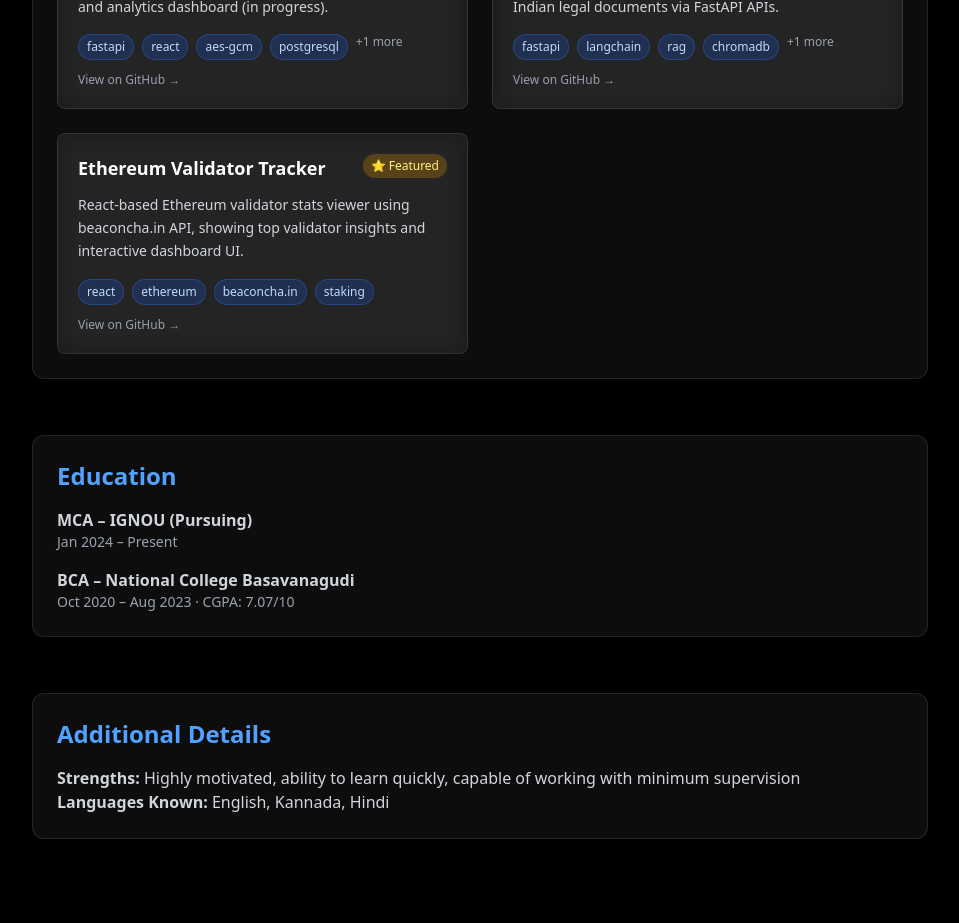
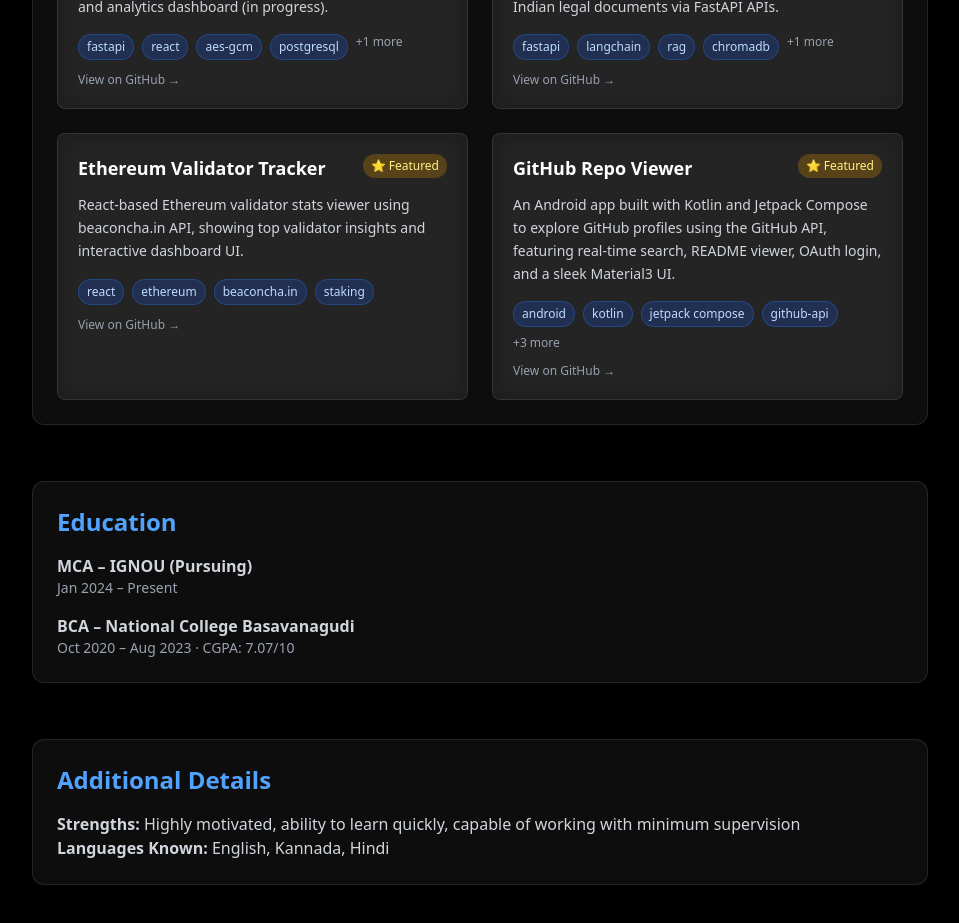
Before and after one commit to Mahendra-MR/portfolio, a Next.js app: page /resume in a window 1280 px wide. Shown: the part 1340-2263 px from the top of the page, without its empty margins (160-1119 px from the left). Built offline with nearby package versions, Linux system fonts and the light colour scheme.

Commit message:
updated project

```diff
--- a/app/resume/page.tsx
+++ b/app/resume/page.tsx
@@ -40,6 +40,13 @@ const fallbackProjects: Project[] = [
         topics: ['react', 'ethereum', 'beaconcha.in', 'staking'],
         description:
             'React-based Ethereum validator stats viewer using beaconcha.in API, showing top validator insights and interactive dashboard UI.',
+    },
+    {
+        name: 'GitHub Repo Viewer',
+        html_url: 'https://github.com/mahendra-mr/github-repo-viewer',
+        topics: ['android', 'kotlin', 'jetpack compose', 'github-api', 'material3', 'fastapi', 'oauth'],
+        description:
+            'An Android app built with Kotlin and Jetpack Compose to explore GitHub profiles using the GitHub API, featuring real-time search, README viewer, OAuth login, and a sleek Material3 UI.',
     },
 ]
 
```
